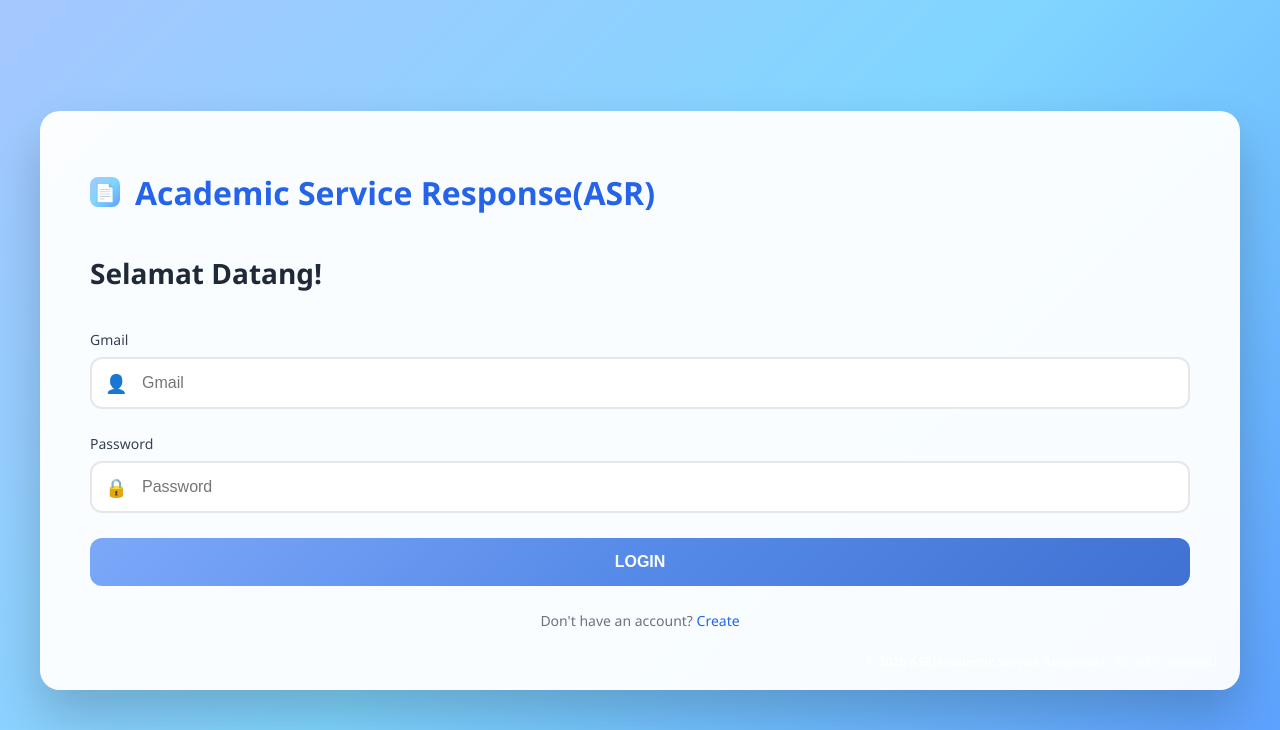
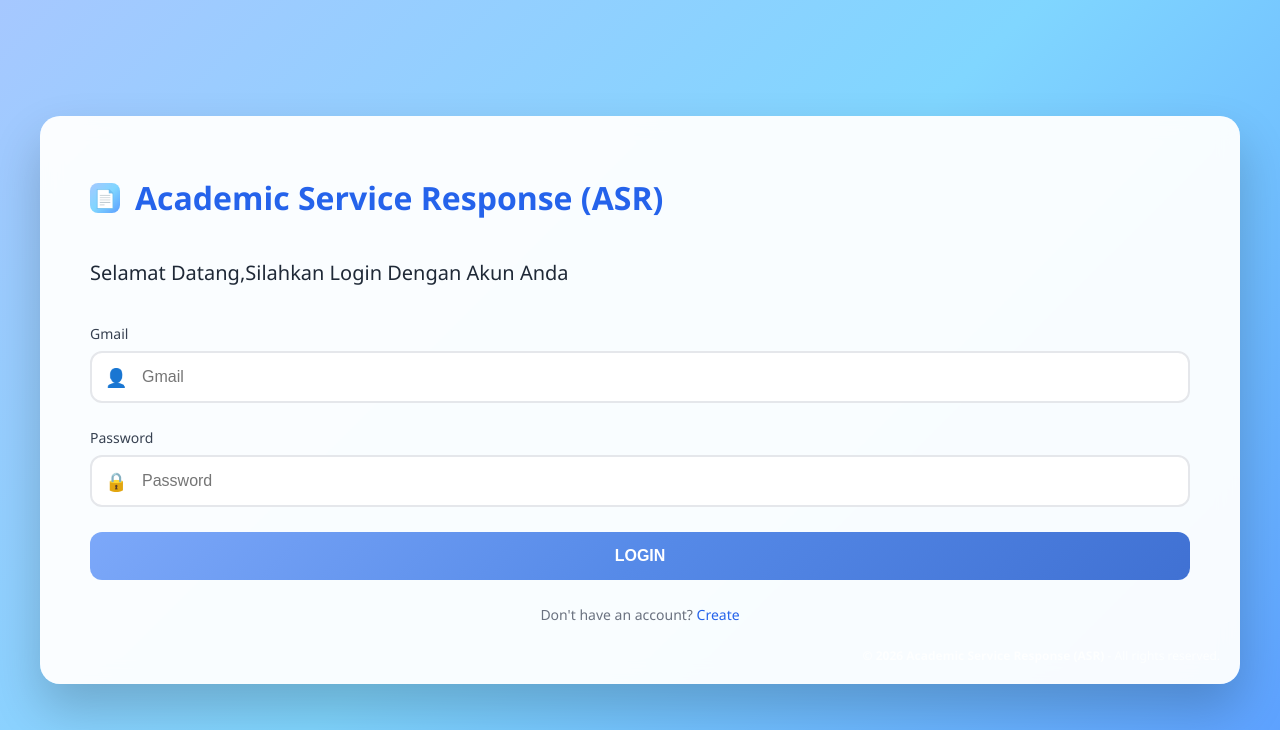
Before and after one commit to Nexuss-void/web_layanan_akademik_hosting, a Django app: page / in a window 1280 px wide. Shown: the top 730 px of the page. Run offline with Django 4.2, Linux system fonts and the light colour scheme.

Commit message:
~ ui login & regis 2

```diff
--- a/static/assets/css/login.css
+++ b/static/assets/css/login.css
@@ -65,8 +65,8 @@ body {
 }
 
 .welcome-title {
-    font-size: 28px;
-    font-weight: 700;
+    font-size: 20px;
+    font-weight: 500;
     color: #1f2937;
     margin-bottom: 8px;
 }
--- a/static/assets/css/register.css
+++ b/static/assets/css/register.css
@@ -65,8 +65,8 @@ body {
 }
 
 .welcome-title {
-    font-size: 28px;
-    font-weight: 700;
+    font-size: 20px;
+    font-weight: 500;
     color: #1f2937;
     margin-bottom: 8px;
 }
--- a/templates/users/login.html
+++ b/templates/users/login.html
@@ -14,11 +14,11 @@
         <div class="login-section">
             <div class="brand-logo">
                 <div class="brand-icon">📄</div>
-                <div class="brand-name">Academic Service Response(ASR)</div>
+                <div class="brand-name">Academic Service Response (ASR)</div>
             </div>
 
             <div class="welcome-text">
-                <h1 class="welcome-title">Selamat Datang!</h1>
+                <h1 class="welcome-title">Selamat Datang,Silahkan Login Dengan Akun Anda</h1>
             </div>
 
             {% for message in messages %}
@@ -51,7 +51,7 @@
             </p>
             <div class="copyright">
                 <strong>&copy;
-                    {% now "Y" %} ASR(Academic Service Response)
+                    {% now "Y" %} Academic Service Response (ASR)
                 </strong> - All rights reserved.
             </div>
         </div>
--- a/templates/users/register.html
+++ b/templates/users/register.html
@@ -14,11 +14,11 @@
         <div class="register-section">
             <div class="brand-logo">
                 <div class="brand-icon">📄</div>
-                <div class="brand-name">Sistem Layanan Akademik</div>
+                <div class="brand-name">Academic Service Response (ASR)</div>
             </div>
 
             <div class="welcome-text">
-                <h1 class="welcome-title">Buat Akun Baru!</h1>
+                <h1 class="welcome-title">Silahkan Buat Akun Baru Terlebih Dahulu</h1>
             </div>
 
             {% for message in messages %}
@@ -62,7 +62,7 @@
             </p>
             <div class="copyright">
                 <strong>&copy;
-                    {% now "Y" %} Sistem Layanan Akademik
+                    {% now "Y" %} Academic Service Response (ASR)
                 </strong> - All rights reserved.
             </div>
         </div>
```
